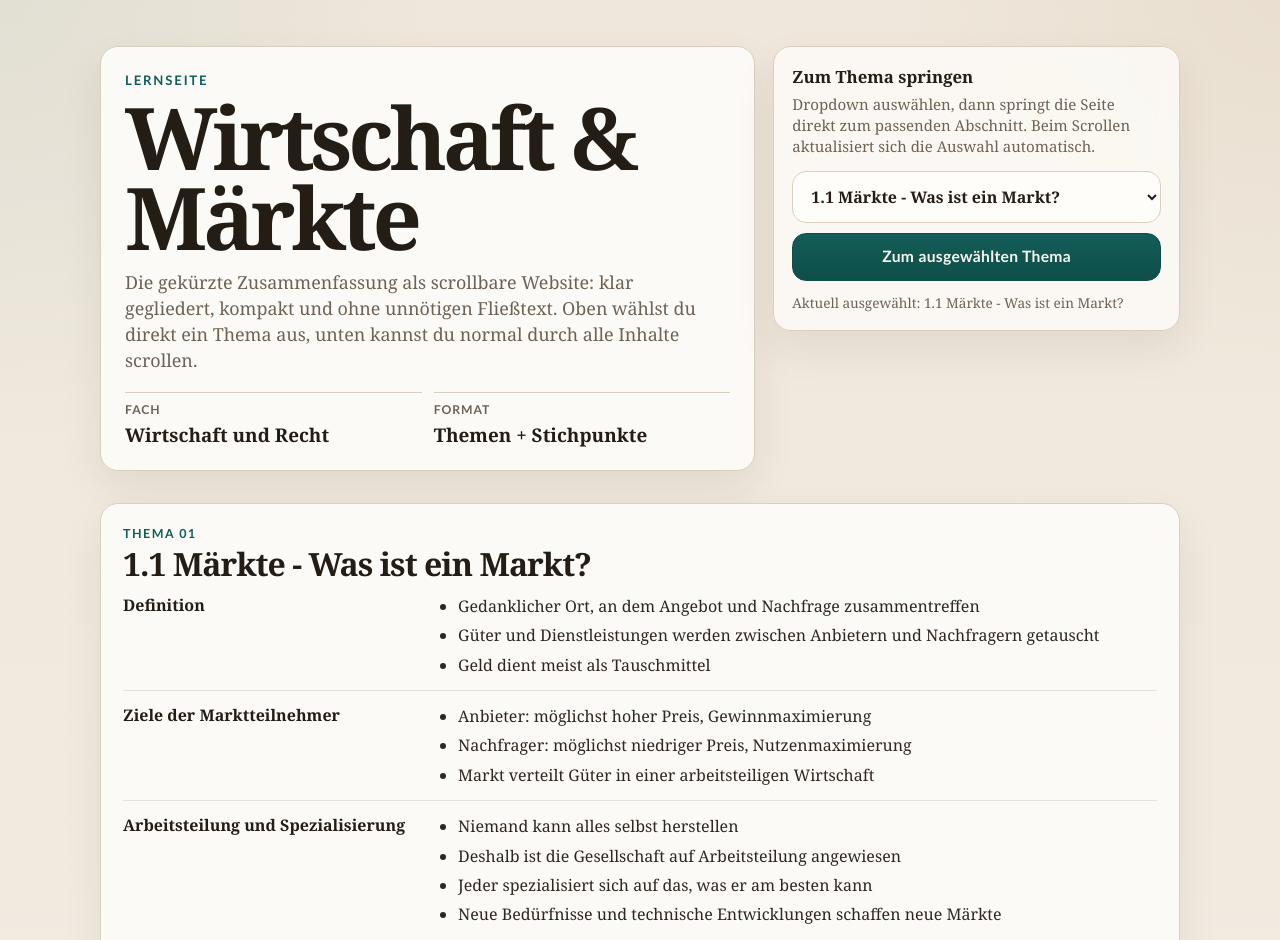
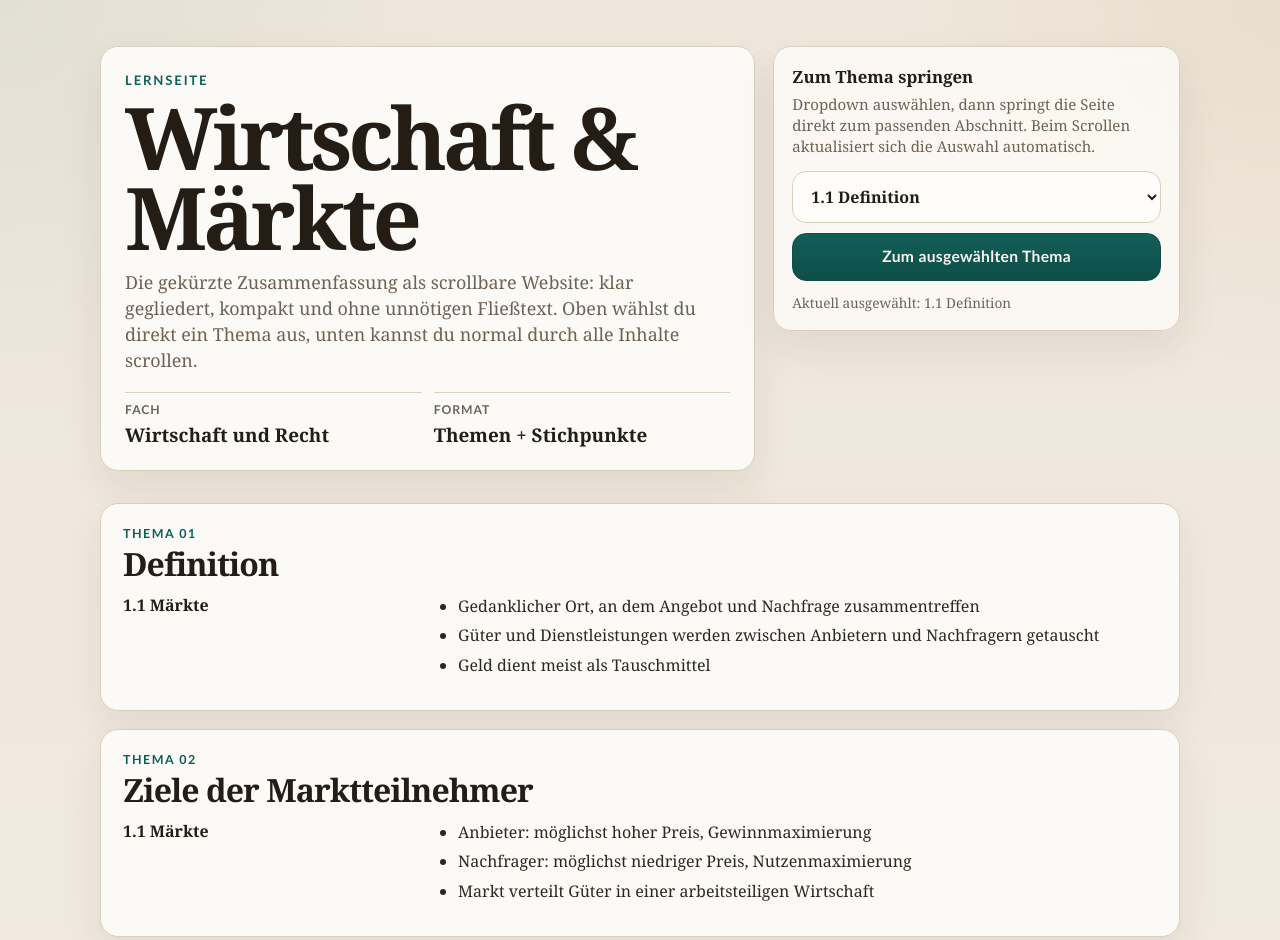
Before and after one commit to Maxi3011-ui/wirtschaft-maerkte-zusammenfassung, a plain HTML site: page index.html in a window 1280 px wide. Shown: the top 940 px of the page. Drawn offline with Linux system fonts and the light colour scheme.

Commit message:
Split navigation into shorter subtopics

```diff
--- a/index.html
+++ b/index.html
@@ -301,6 +301,7 @@
     const jumpButton = document.getElementById('jump-button');
     const navCurrent = document.getElementById('nav-current');
     const sectionsRoot = document.getElementById('sections');
+    const topics = [];
 
     const escapeHtml = (value) =>
       value.replace(/[&<>"']/g, (char) => ({
@@ -311,38 +312,56 @@
         "'": '&#39;'
       }[char]));
 
+    function shortMainTitle(title) {
+      return title.replace(/\s*-\s*.*/, '');
+    }
+
+    function buildTopics() {
+      topics.length = 0;
+      sections.forEach((section) => {
+        const mainTitle = shortMainTitle(section.title);
+        const sectionNumber = (section.title.match(/^\d+\.\d+/) || [''])[0];
+        section.groups.forEach((group, index) => {
+          const topicId = `${section.id}-g${index + 1}`;
+          const shortLabel = `${sectionNumber} ${group.title}`.trim();
+          topics.push({
+            id: topicId,
+            shortLabel,
+            mainTitle,
+            fullTitle: section.title,
+            groupTitle: group.title,
+            items: group.items
+          });
+        });
+      });
+    }
+
     function renderSections() {
-      sectionsRoot.innerHTML = sections.map((section, index) => {
-        const groups = section.groups.map((group) => `
+      sectionsRoot.innerHTML = topics.map((topic, index) => `
+        <article class="section-card" id="${topic.id}" data-section-id="${topic.id}">
+          <span class="section-kicker">Thema ${String(index + 1).padStart(2, '0')}</span>
+          <h2>${escapeHtml(topic.groupTitle)}</h2>
           <section class="group">
-            <h3>${escapeHtml(group.title)}</h3>
+            <h3>${escapeHtml(topic.mainTitle)}</h3>
             <ul>
-              ${group.items.map((item) => `<li>${escapeHtml(item)}</li>`).join('')}
+              ${topic.items.map((item) => `<li>${escapeHtml(item)}</li>`).join('')}
             </ul>
           </section>
-        `).join('');
-
-        return `
-          <article class="section-card" id="${section.id}" data-section-id="${section.id}">
-            <span class="section-kicker">Thema ${String(index + 1).padStart(2, '0')}</span>
-            <h2>${escapeHtml(section.title)}</h2>
-            ${groups}
-          </article>
-        `;
-      }).join('');
+        </article>
+      `).join('');
     }
 
     function renderSelect() {
-      select.innerHTML = sections.map((section) => `
-        <option value="${section.id}">${escapeHtml(section.title)}</option>
+      select.innerHTML = topics.map((topic) => `
+        <option value="${topic.id}">${escapeHtml(topic.shortLabel)}</option>
       `).join('');
     }
 
     function updateCurrentLabel(id) {
-      const current = sections.find((section) => section.id === id);
+      const current = topics.find((topic) => topic.id === id);
       if (!current) return;
       select.value = id;
-      navCurrent.textContent = `Aktuell ausgewählt: ${current.title}`;
+      navCurrent.textContent = `Aktuell ausgewählt: ${current.shortLabel}`;
     }
 
     function scrollToSection(id) {
@@ -353,10 +372,11 @@
       history.replaceState(null, '', `#${id}`);
     }
 
+    buildTopics();
     renderSections();
     renderSelect();
 
-    const initialId = location.hash.slice(1) || sections[0]?.id;
+    const initialId = location.hash.slice(1) || topics[0]?.id;
     if (initialId) {
       updateCurrentLabel(initialId);
     }
```
